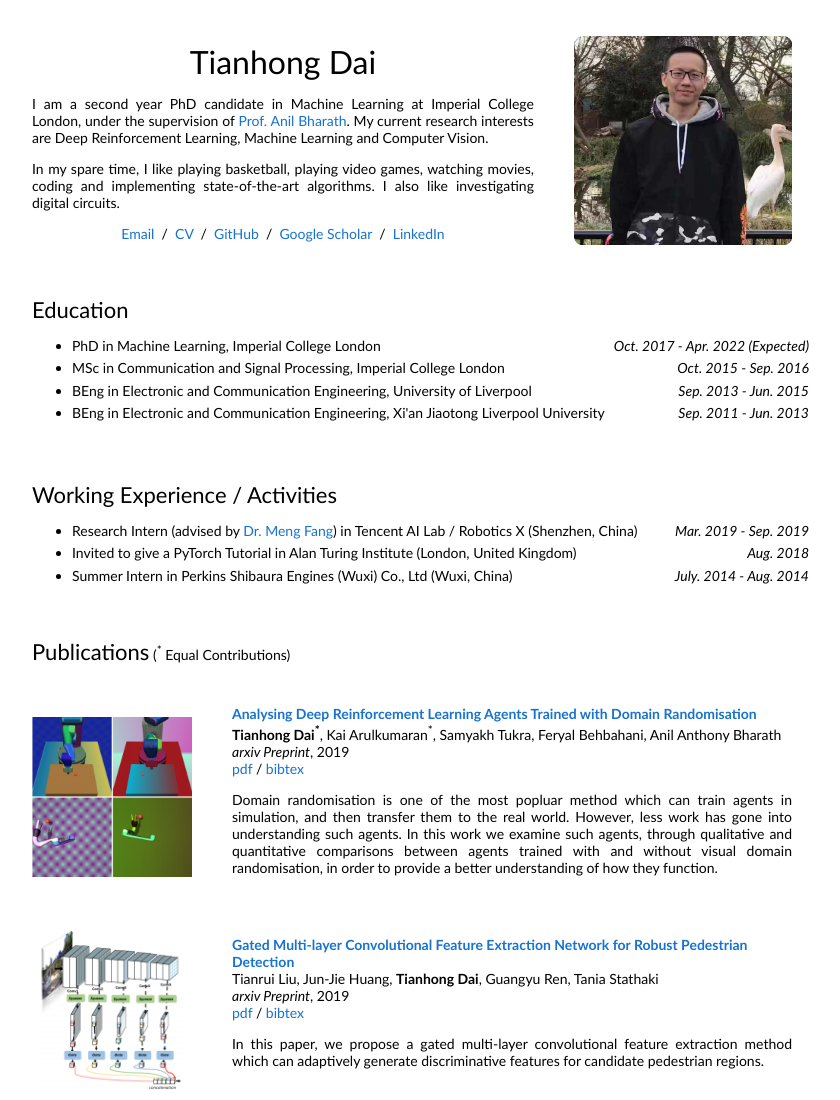
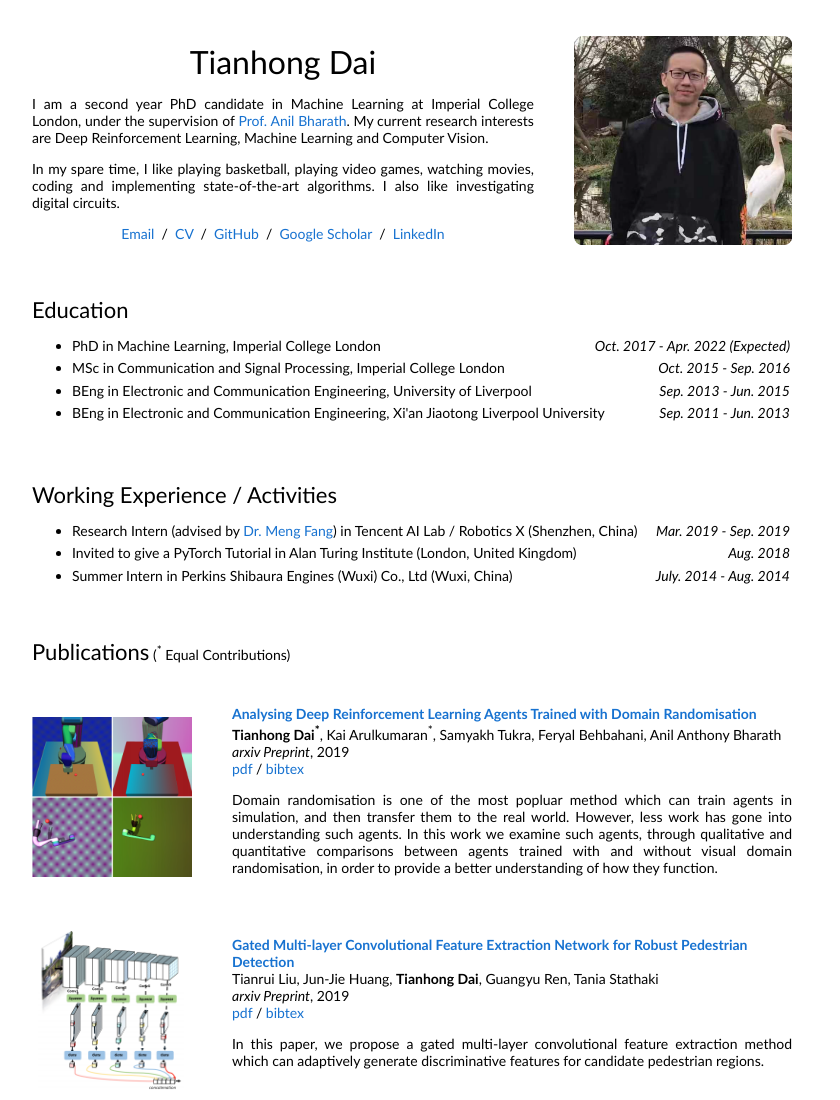
Before and after one commit to TianhongDai/tianhongdai.github.io, a plain HTML site: page index.html in a window 1280 px wide. Shown: the top 1100 px of the page, without its empty margins (228-1068 px from the left). Drawn offline with Linux system fonts and the light colour scheme.

```diff
--- a/index.html
+++ b/index.html
@@ -55,19 +55,19 @@
                 <ul>
                 <li>
                   <div>PhD in Machine Learning, Imperial College London</div>
-                  <div style="float: right; text-align: right; margin: -17px"><em>Oct. 2017 - Apr. 2022 (Expected)</em></div>
+                  <div style="float: right; text-align: right; margin: -17px; padding-right: 19px"><em>Oct. 2017 - Apr. 2022 (Expected)</em></div>
                 </li>
                 <li style="line-height:200%">
                   <div>MSc in Communication and Signal Processing, Imperial College London</div>
-                  <div style="float: right; text-align: right; margin: -28px; padding-right: 11px"><em>Oct. 2015 - Sep. 2016</em></div>
+                  <div style="float: right; text-align: right; margin: -28px; padding-right: 30px"><em>Oct. 2015 - Sep. 2016</em></div>
                 </li>
                 <li>
                   <div>BEng in Electronic and Communication Engineering, University of Liverpool</div>
-                  <div style="float: right; text-align: right; margin: -17px"><em>Sep. 2013 - Jun. 2015</em></div>
+                  <div style="float: right; text-align: right; margin: -17px; padding-right: 19px"><em>Sep. 2013 - Jun. 2015</em></div>
                 </li>
                 <li style="line-height:200%">
                   <div>BEng in Electronic and Communication Engineering, Xi'an Jiaotong Liverpool University</div>
-                  <div style="float: right; text-align: right; margin: -28px; padding-right: 11px"><em>Sep. 2011 - Jun. 2013</em></div>
+                  <div style="float: right; text-align: right; margin: -28px; padding-right: 30px"><em>Sep. 2011 - Jun. 2013</em></div>
                 </li>
               </ul>
               </p>
@@ -83,15 +83,15 @@
                 <ul>
                 <li>
                   <div>Research Intern (advised by <a href="https://mengf1.github.io/">Dr. Meng Fang</a>) in Tencent AI Lab / Robotics X (Shenzhen, China)</div>
-                  <div style="float: right; text-align: right; margin: -17px"><em>Mar. 2019 - Sep. 2019</em></div>
+                  <div style="float: right; text-align: right; margin: -17px; padding-right: 19px"><em>Mar. 2019 - Sep. 2019</em></div>
                 </li>
                 <li style="line-height:200%">
                   <div>Invited to give a PyTorch Tutorial in Alan Turing Institute (London, United Kingdom)</div>
-                  <div style="float: right; text-align: right; margin: -28px; padding-right: 11px"><em>Aug. 2018</em></div>
+                  <div style="float: right; text-align: right; margin: -28px; padding-right: 30px"><em>Aug. 2018</em></div>
                 </li>
                 <li>
                   <div>Summer Intern in Perkins Shibaura Engines (Wuxi) Co., Ltd (Wuxi, China)</div>
-                  <div style="float: right; text-align: right; margin: -17px"><em>July. 2014 - Aug. 2014</em></div>
+                  <div style="float: right; text-align: right; margin: -17px; padding-right: 19px"><em>July. 2014 - Aug. 2014</em></div>
                 </li>
               </ul>
               </p>
```
